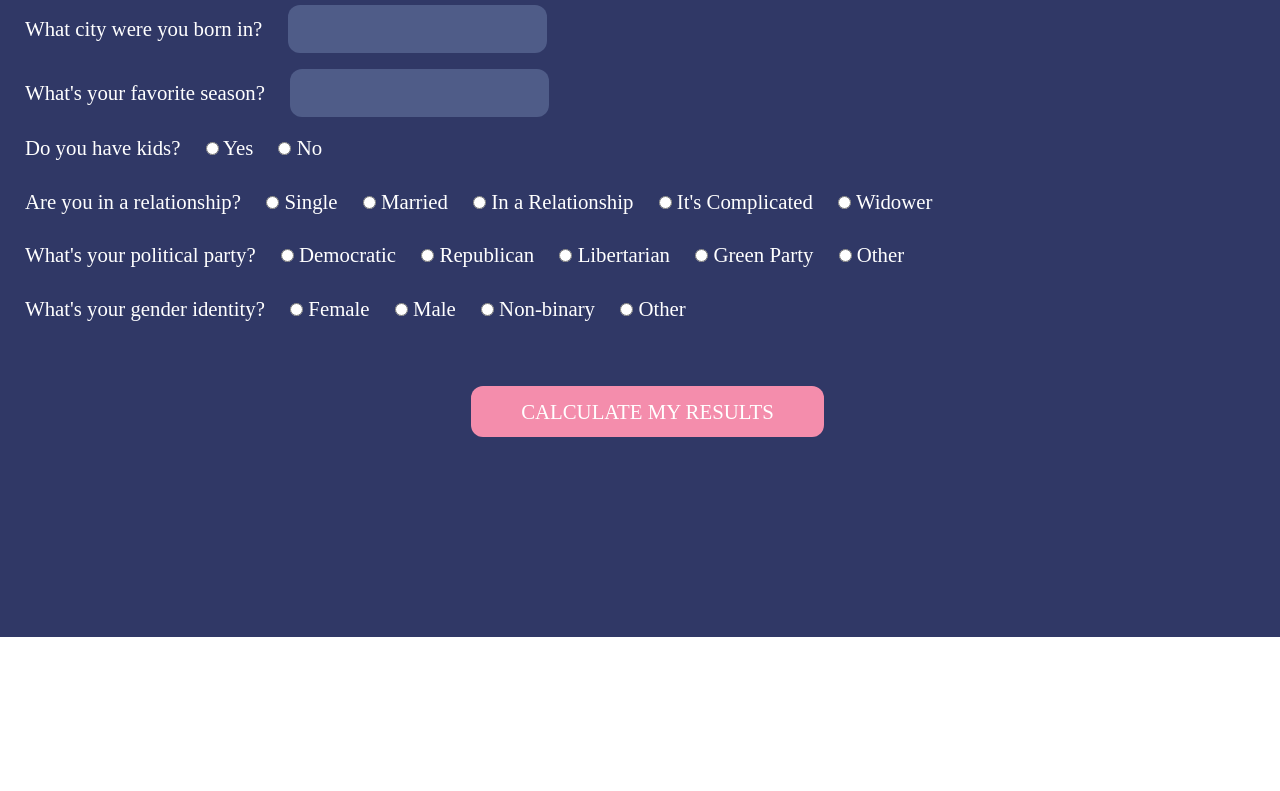
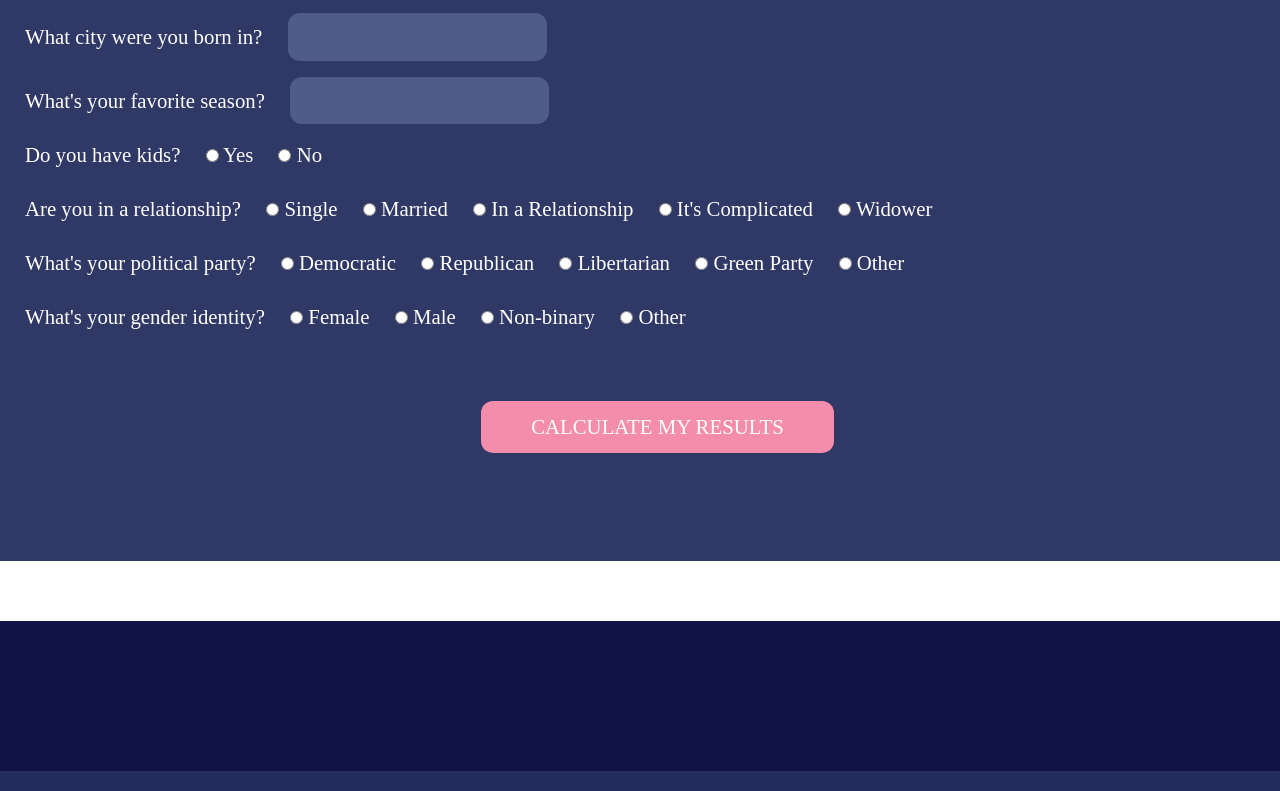
Before and after one commit to sarahsuttner/final-assignment, a plain HTML site: page index.html in a window 1280 px wide. Shown: the part 820-1611 px from the top of the page. Before the commit the page ends 1457 px from the top, so only its background shows below. Drawn offline with nearby package versions, Linux system fonts and the light colour scheme.

Commit message:
commit final

```diff
--- a/assets/css/styles.css
+++ b/assets/css/styles.css
@@ -12,7 +12,7 @@ body {
 
 .header {
           text-align: center;
-          font-size: 3rem;
+          font-size: 3.4rem;
           color: #ffffff;
           font-weight: 600;
           }
@@ -23,6 +23,7 @@ body {
           padding-bottom: 100px;
           padding-left: 25px;
           padding-right: 10px;
+          margin-bottom: 0px;
 }
 
 .subheader {
@@ -43,7 +44,7 @@ body {
         color: #ffffff;
         line-height: 220%;
         margin-top: 40px;
-        margin-bottom: 100px;
+        margin-bottom: 0px;
 }
 
 
@@ -60,10 +61,116 @@ input {
 .button {
   background-color: #f48dac;
   color: #ffffff;
-  margin: auto;
   padding: 3px 50px;
 }
 
 .buttoncenter {
   text-align: center;
 }
+
+.answerto {
+  background-color: #101248;
+  font-size: 1.5rem;
+  color: #ffa5c1;
+  margin-bottom: 0px;
+  margin-top: 0px;
+  padding-left: 40px;
+  padding-right: 30px;
+  padding-top: 20px;
+  padding-bottom: 10px;
+}
+
+.resultsheader {
+  font-size: 3.7rem;
+  color: #ffffff;
+  margin-bottom: 0px;
+  margin-top: 0px;
+  margin-left: 40px;
+  padding-top: 50px;
+}
+
+.resultssubheader {
+  font-size: 3rem;
+  color: #ffffff;
+  margin-bottom: 0px;
+  margin-top: 0px;
+  margin-left: 40px;
+}
+
+.resultssubsubheader {
+  font-size: 2.1rem;
+  color: #ffffff;
+  margin-bottom: 0px;
+  margin-top: 0px;
+  margin-left: 30px;
+  padding-bottom: 10px;
+}
+
+.moreimportant {
+  background-color: #101248;
+  font-size: 2.3rem;
+  color: #ffffff;
+  margin-bottom: 0px;
+  margin-top: 0px;
+  padding-top: 20px;
+  padding-left: 30px;
+  padding-right: 10px;
+}
+
+.output1 {
+  background-color: #101248;
+  font-size: 1.8rem;
+  margin-bottom: 0px;
+  margin-top: 0px;
+  padding-top: 20px;
+  padding-left: 30px;
+  padding-right: 10px;
+  color: #f8c4d4;
+}
+
+.outputs {
+  background-color: #101248;
+  font-size: 1.8rem;
+  margin-bottom: 0px;
+  margin-top: 0px;
+  padding-top: 5px;
+  padding-left: 30px;
+  padding-right: 10px;
+  color: #f8c4d4;
+}
+
+.output5 {
+  background-color: #101248;
+  font-size: 1.8rem;
+  margin-bottom: 0px;
+  margin-top: 0px;
+  padding-top: 5px;
+  padding-bottom: 30px;
+  padding-left: 30px;
+  padding-right: 10px;
+  color: #f8c4d4;
+}
+
+.conclusion {
+  background-color: #242c5e;
+  font-size: 1.3rem;
+  margin-bottom: 0px;
+  margin-top: 0px;
+  padding-top: 10px;
+  padding-left: 30px;
+  padding-bottom: 10px;
+  padding-right: 10px;
+  color: #7e87b8;
+}
+
+.conclusion2 {
+  background-color: #101248;
+  font-size: 1.5rem;
+  margin-bottom: 0px;
+  margin-top: 0px;
+  padding-top: 5px;
+  padding-left: 30px;
+  padding-bottom: 45px;
+  padding-right: 10px;
+  color: #f46b95;
+}
--- a/index.html
+++ b/index.html
@@ -165,6 +165,7 @@ Are you in a relationship?
 </div>
 </div>
 
+
     <script src=
 "https://code.jquery.com/jquery-2.2.4.min.js">
   </script>
@@ -180,7 +181,40 @@ Are you in a relationship?
   </script>
 </div>
 
-	<div id="answer"></div>
+<div class="resultsheader" id="resultsheader">
+  <script type="text/javascript">
+    // Check the radio button value.
+      $('#submitButton').on('click', function() {
+
+        $('#resultsheader').html("Your results are...")
+
+        });
+  </script>
+</div>
+
+  <div class="resultssubheader" id="resultssubheader">
+    <script type="text/javascript">
+      // Check the radio button value.
+        $('#submitButton').on('click', function() {
+
+          $('#resultssubheader').html("Actually nothing. ")
+
+          });
+    </script>
+</div>
+
+    <div class="resultssubsubheader" id="resultssubsubheader">
+      <script type="text/javascript">
+        // Check the radio button value.
+          $('#submitButton').on('click', function() {
+
+            $('#resultssubsubheader').html("This quiz, in reality, is useless. The information you entered, however, is very useful. ")
+
+            });
+      </script>
+      </div>
+
+	<div class="answerto" id="answer">
 		<script type="text/javascript">
 $('#color').val(" ");
 $('#food').val(" ");
@@ -197,16 +231,30 @@ $('#submitButton').on('click', function() {
 		var city = $('#city').val();
 		var season = $('#season').val();
 
-	$('#answer').html("Your results... are actually nothing. This quiz, in reality, is useless. The information you entered, however, is very useful. We now know that your favorite color is "+ color +". Your favorite food is "+ food +
-										". So, potentially, we could tell advertising companies to send some " + food + " ads your way, in hopes you'll interact with them. Your favorite ice cream flavor is "+ flavor +". You are "+ age +" years old " +
-										". You are from " + city + "... which might just happen to be an answer to a security question. Your favorite season is " + season + ". More importantly, here are some pretty private things we now know:")
+
+	$('#answer').html("We now know that the top of the page is now your favorite color, "+ color +". Your favorite food is "+ food +
+										". So, potentially, we could tell advertising companies to send some " + food + " ads your way, in hopes you'll interact with them. Your favorite ice cream flavor is "+ flavor +". You are "+ age +" years old, meaning that you will probably have material interests that are similar to others in your age demographic. You are from " + city + "... which might just happen to be an answer to one of your security questions. Lastly, your favorite season is "+ season+".")
+
+
 
 	$('body').css({'background-color':color})
 			  });
 
     </script>
+</div>
 
-			<div id="output2"></div>
+    <div class="moreimportant" id="moreimportant">
+      <script type="text/javascript">
+        // Check the radio button value.
+          $('#submitButton').on('click', function() {
+
+            $('#moreimportant').html(" More importantly, here are some pretty private things we now know: ")
+
+            });
+      </script>
+</div>
+
+			<div class="outputs" id="output2">
 				<script type="text/javascript">
 				// Check the radio button value.
 						$('#submitButton').on('click', function() {
@@ -218,8 +266,9 @@ $('#submitButton').on('click', function() {
 										'#output2').textContent = "You " + output2 + " have kids.";
 						});
 				</script>
+</div>
 
-			<div id="output3"></div>
+			<div class="outputs" id="output3">
 				<script type="text/javascript">
 					// Check the radio button value.
 						$('#submitButton').on('click', function() {
@@ -231,8 +280,9 @@ $('#submitButton').on('click', function() {
 										'#output3').textContent = "You're currently " + output3 + ".";
 							});
 				</script>
+      </div>
 
-	<div id="output4"></div>
+  <div class="outputs" id="output4">
       <script type="text/javascript">
     // Check the radio button value.
       $('#submitButton').on('click', function() {
@@ -244,8 +294,9 @@ $('#submitButton').on('click', function() {
           '#output4').textContent = "You tend to vote with " + output4 + " party.";
         });
           </script>
+</div>
 
-	<div id="output5"></div>
+	<div class="output5" id="output5">
 	<script type="text/javascript">
       	$('#submitButton').on('click', function() {
 
@@ -258,25 +309,37 @@ $('#submitButton').on('click', function() {
 
 
 	</script>
+</div>
 
-<div id="output6"></div>
+  <div class="conclusion2" id="conclusion2">
+    <script type="text/javascript">
+      // Check the radio button value.
+        $('#submitButton').on('click', function() {
+
+          $('#conclusion2').html("This is all very personal information that we, as uers, are conditioned to hand over without a second thought. Companies can do whatever they want with this data to make profit, which threatens our financial and emotional autonomy. ")
+
+          });
+    </script>
+</div>
+
+
+<div class="conclusion" id="conclusion">
 	<script type="text/javascript">
 																// Check the radio button value.
 					$('#submitButton').on('click', function() {
 
-$('#output6').html("Though this activity was framed as a fun quiz," +
+$('#conclusion').html("Though this activity was framed as a fun quiz," +
 										" the habit of ignorantly releasing our data with little to no thought is problematic and common." +
-										" The term gamification means to utilize game-like principles of tasks and rewards in real-world scenarios." +
-										" - a task like filling out this quiz to receive a result, for example. The information you handed over could be used for targeted advertisements, filter bubbles, and biased media." +
-										" The gamification used in applications like brain-training sites or fitness apps is familiar and often incredibly effective in achieving results " +
+										" The term gamification means to utilize game-like principles of tasks and rewards in real-world scenarios..." +
+										"a task like filling out this quiz to receive a result, for example. The information you handed over could be used for targeted advertisements, filter bubbles, and biased media." +
+										" The gamification used in applications like brain-training sites or fitness apps is familiar and often incredibly effective in achieving results. " +
 										" What we don't consider, however, is who receives this data and what they do with it. More often than not," +
 										" the quantification of self derived from this data is used to aggregate personal micro data into more accurate predictions regarding larger demographics," +
-										" allowing corporations and individuals in charge to govern our bodies, minds, and self perceptions through their invented and implemented goals.")
+										" allowing corporations and individuals in charge to govern our bodies, minds, and self-perceptions through their invented and implemented goals.")
 
 				});
 	</script>
-
-
+</div>
 
 </body>
 </html>
```
